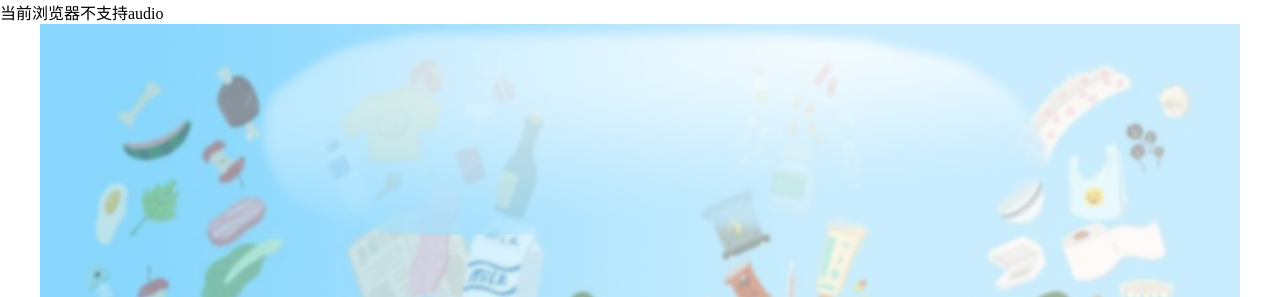
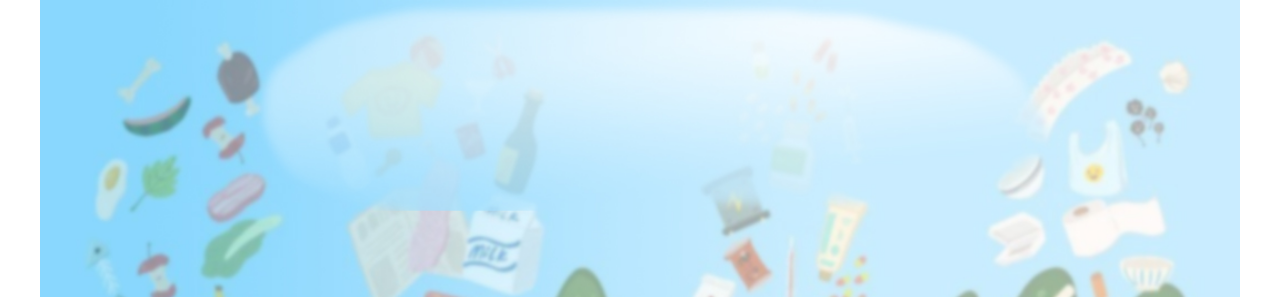
Before and after one commit to Yazz803/Game-Milah-Sampah, a plain HTML site: page game.html in a window 1280 px wide. Shown: the top 297 px of the page. Drawn offline with Linux system fonts and the light colour scheme.

Commit message:
mute bgm

```diff
--- a/game.html
+++ b/game.html
@@ -9,8 +9,8 @@
 	<body>
 		<!-- 游戏 -->
 		<!-- <audio src="music/bg.mp3" id="bgm" loop="loop"> -->
-			当前浏览器不支持audio
-		</audio>
+			<!-- 当前浏览器不支持audio
+		</audio> -->
 		<div class="container">
 			<div class="p1">
 				<div class="p1-cont">
```
